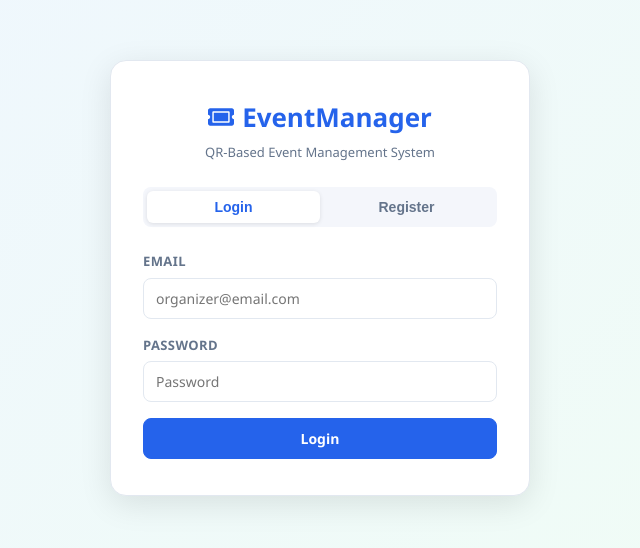
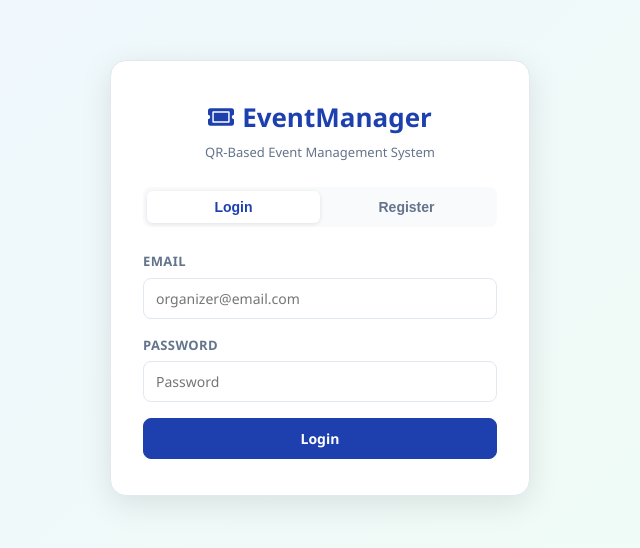
Before and after one commit to vivekkvs2005-dev/Backup-QR-Event_Manager, a React (Vite) app in the folder frontend/: page /auth in a window 1280 px wide. Shown: the part 122-670 px from the top of the page, without its empty margins (320-960 px from the left). Built offline with nearby package versions, Linux system fonts and the light colour scheme.

Commit message:
Update application color theme

```diff
--- a/frontend/src/index.css
+++ b/frontend/src/index.css
@@ -9,18 +9,24 @@
 }
 
 :root {
-  --primary:    #2563eb;
-  --primary-dk: #1d4ed8;
-  --success:    #16a34a;
-  --danger:     #dc2626;
-  --warning:    #d97706;
-  --bg:         #f4f6fb;
+  --primary:    #1e40af;
+  --primary-dk: #1e3a8a;
+
+  --success:    #15803d;
+  --danger:     #b91c1c;
+  --warning:    #b45309;
+
+  --bg:         #f8fafc;
   --surface:    #ffffff;
+
   --border:     #e2e8f0;
-  --text:       #1e293b;
+
+  --text:       #0f172a;
   --text-muted: #64748b;
-  --radius:     10px;
-  --shadow:     0 2px 12px rgba(0, 0, 0, 0.08);
+
+  --radius:     12px;
+
+  --shadow:     0 4px 16px rgba(15,23,42,.08);
 }
 
 body {
```
